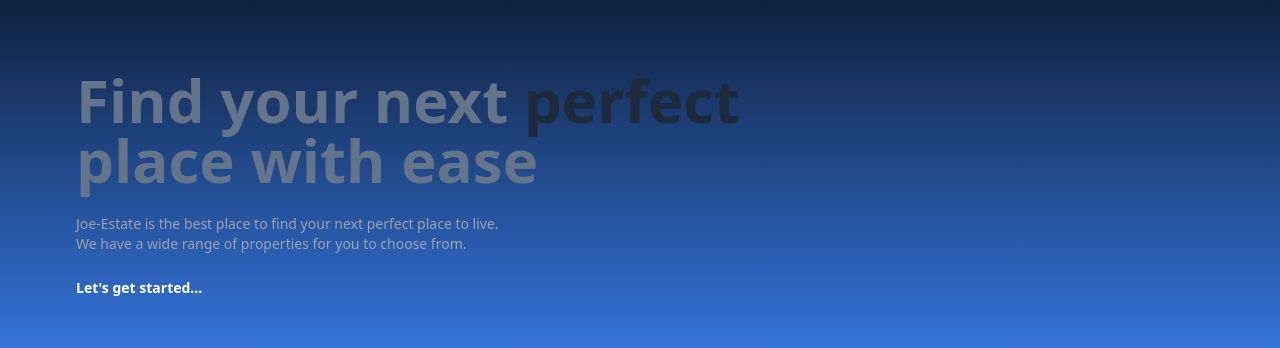
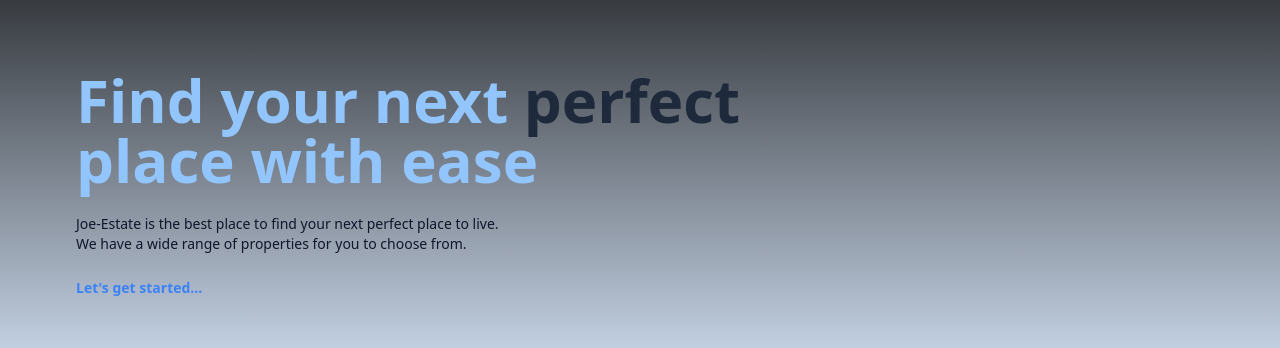
Before and after one commit to Grish8/real-estate-management, a React (Vite) app in the folder client/: page / in a window 1280 px wide. Shown: the part 210-558 px from the top of the page. Built offline with nearby package versions, Linux system fonts and the light colour scheme; no server answers.

Commit message:
Modified code

```diff
--- a/client/src/components/ListingItem.jsx
+++ b/client/src/components/ListingItem.jsx
@@ -1,10 +1,14 @@
 import { Link } from 'react-router-dom';
 import { MdLocationOn } from 'react-icons/md';
+import { useState } from 'react';
+import Swiper from 'swiper';
 
 export default function ListingItem({ listing }) {
+  const [imageError, setImageError] = useState(false);
+
   return (
     <div className='bg-white shadow-md hover:shadow-lg transition-shadow overflow-hidden rounded-lg w-full sm:w-[330px]'>
-      <Link to={`/listing/${listing._id}`}>
+  <Link to={`/listing/${listing._id}`}>
         <img
           src={
             listing.imageUrls[0] ||
@@ -13,6 +17,7 @@
           alt='listing cover'
           className='h-[320px] sm:h-[220px] w-full object-cover hover:scale-105 transition-scale duration-300'
         />
+
         <div className='p-3 flex flex-col gap-2 w-full'>
           <p className='truncate text-lg font-semibold text-slate-700'>
             {listing.name}
--- a/client/src/pages/Home.jsx
+++ b/client/src/pages/Home.jsx
@@ -5,6 +5,7 @@
 import SwiperCore from 'swiper';
 import 'swiper/css/bundle';
 import ListingItem from '../components/ListingItem';
+
 
 
 export default function Home() {
@@ -49,18 +50,18 @@
   return (
     <div>
       {/* top */}
-<div className='bg-gradient-to-b from-black to-blue-500 text-white pt-1'>
+<div className='bg-gradient-to-b from-black to-blue-100 text-white pt-1'>
   <h1 className='text-3xl font-semibold text-center my-7'>
     Customer Page
   </h1>
 
   <div className='flex flex-col gap-6 p-28 px-3 max-w-6xl mx-auto'>
-    <h1 className='text-slate-500 font-bold text-3xl lg:text-6xl'>
+    <h1 className='text-blue-300 font-bold text-3xl lg:text-6xl'>
       Find your next <span className='text-slate-800'>perfect</span>
       <br />
       place with ease
     </h1>
-    <div className='text-gray-400 text-xs sm:text-sm'>
+    <div className='text-slate-900 text-xs sm:text-sm'>
       Joe-Estate is the best place to find your next perfect place to
       live.
       <br />
@@ -68,7 +69,7 @@
     </div>
     <Link
       to={'/search'}
-      className=' text-xs sm:text-sm text-100 font-bold hover:underline'
+      className=' text-xs sm:text-sm text-blue-500 font-bold hover:underline'
     >
       Let's get started...
     </Link>
@@ -77,7 +78,7 @@
 
 
       {/* swiper */}
-      <Swiper navigation>
+       <Swiper navigation>
         {offerListings &&
           offerListings.length > 0 &&
           offerListings.map((listing) => (
--- a/client/src/pages/Listing.jsx
+++ b/client/src/pages/Listing.jsx
@@ -74,6 +74,8 @@
               </SwiperSlide>
             ))}
           </Swiper>
+
+
           <div className='fixed top-[13%] right-[3%] z-10 border rounded-full w-12 h-12 flex justify-center items-center bg-slate-100 cursor-pointer'>
             <FaShare
               className='text-slate-500'
--- a/client/src/pages/Profile.jsx
+++ b/client/src/pages/Profile.jsx
@@ -15,6 +15,7 @@
   deleteUserStart,
   deleteUserSuccess,
   signOutUserStart,
+  signOutUserFailure,
 } from '../redux/user/userSlice';
 import { useDispatch } from 'react-redux';
 import { Link } from 'react-router-dom';
@@ -231,6 +232,7 @@
           onChange={handleChange}
           id='password'
           className='border p-3 rounded-lg'
+          required
         />
         <button
           disabled={loading}
@@ -238,12 +240,14 @@
         >
           {loading ? 'Loading...' : 'Update'}
         </button>
+
         <Link
           className='bg-green-700 text-white p-3 rounded-lg uppercase text-center hover:opacity-95'
           to={'/create-listing'}
         >
           Create Listing
         </Link>
+
       </form>
       <div className='flex justify-between mt-5'>
         <span
```
Also changed, not shown: 2 other files (tests, documents, lock files or other folders).
